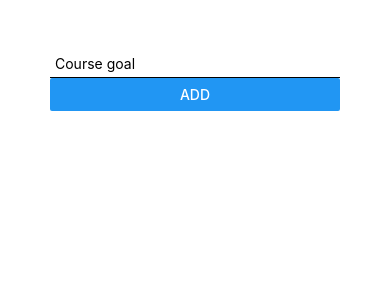
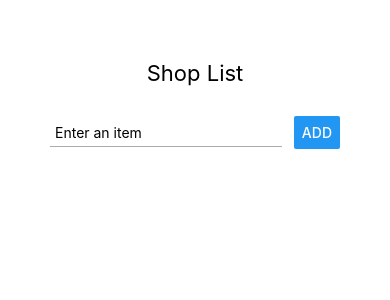
Before and after one commit to angelofmfonseca/rn-list-app, a React Native app: screen / in a window 390 px wide. Shown: the top 300 px of the page. Built offline with nearby package versions, Linux system fonts and the light colour scheme.

Commit message:
layout da area do input

```diff
--- a/App.js
+++ b/App.js
@@ -3,26 +3,35 @@ import { StyleSheet, Text, View, Button, TextInput } from "react-native";
 
 export default function App() {
   return (
-    <View style={styles.general}>
-      <View>
-        <TextInput
-          placeholder="Course goal"
-          style={styles.enterGoal}
-        ></TextInput>
+    <View style={styles.screen}>
+      <Text style={styles.title}>Shop List</Text>
+      <View style={styles.inputContainer}>
+        <TextInput placeholder="Enter an item" style={styles.input}></TextInput>
         <Button title="ADD" />
       </View>
-      <View></View>
     </View>
   );
 }
 
 const styles = StyleSheet.create({
-  general: {
+  screen: {
     padding: 50
   },
-  enterGoal: {
+  title: {
+    fontSize: 22,
+    textAlign: "center",
+    marginTop: 10,
+    marginBottom: 30
+  },
+  inputContainer: {
+    flexDirection: "row",
+    justifyContent: "space-between",
+    alignItems: "center"
+  },
+  input: {
     borderBottomWidth: 1,
-    borderBottomColor: "#000",
-    padding: 5
+    borderBottomColor: "#aaa",
+    padding: 5,
+    width: "80%"
   }
 });
```
